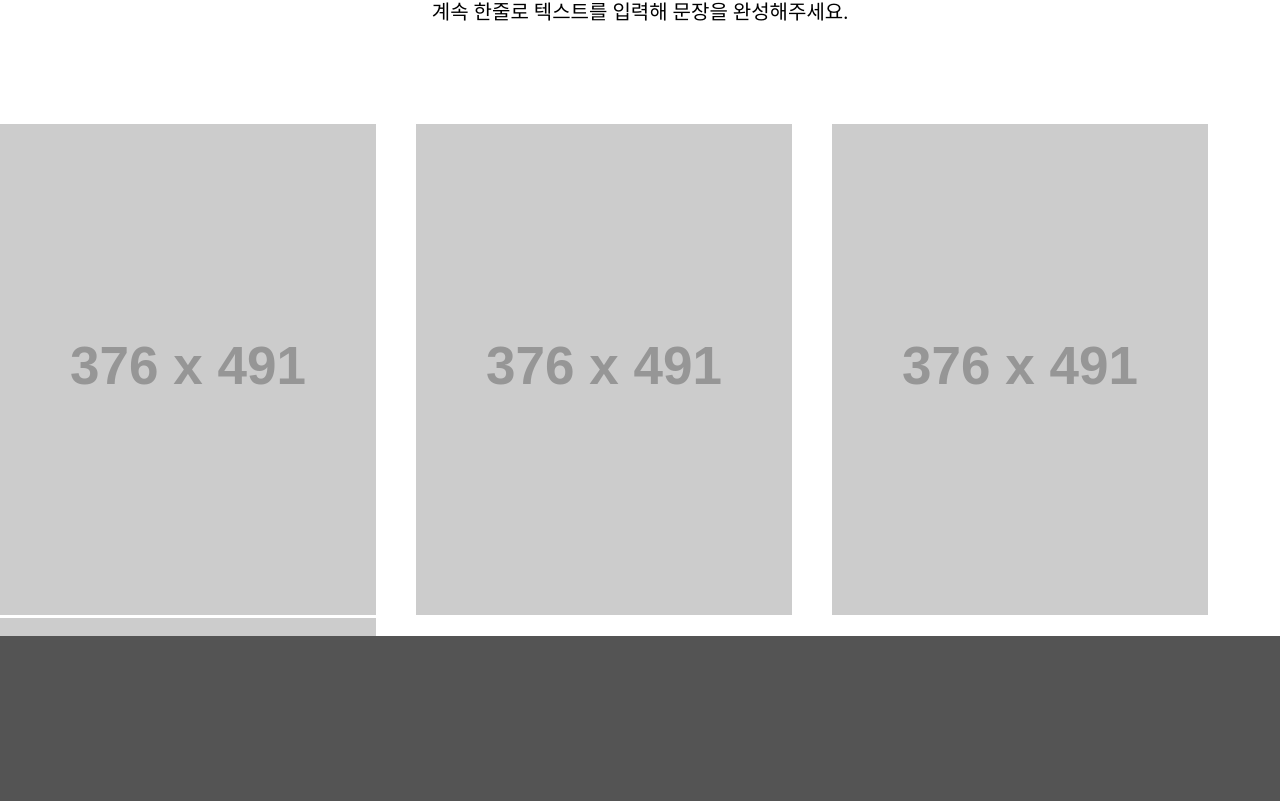
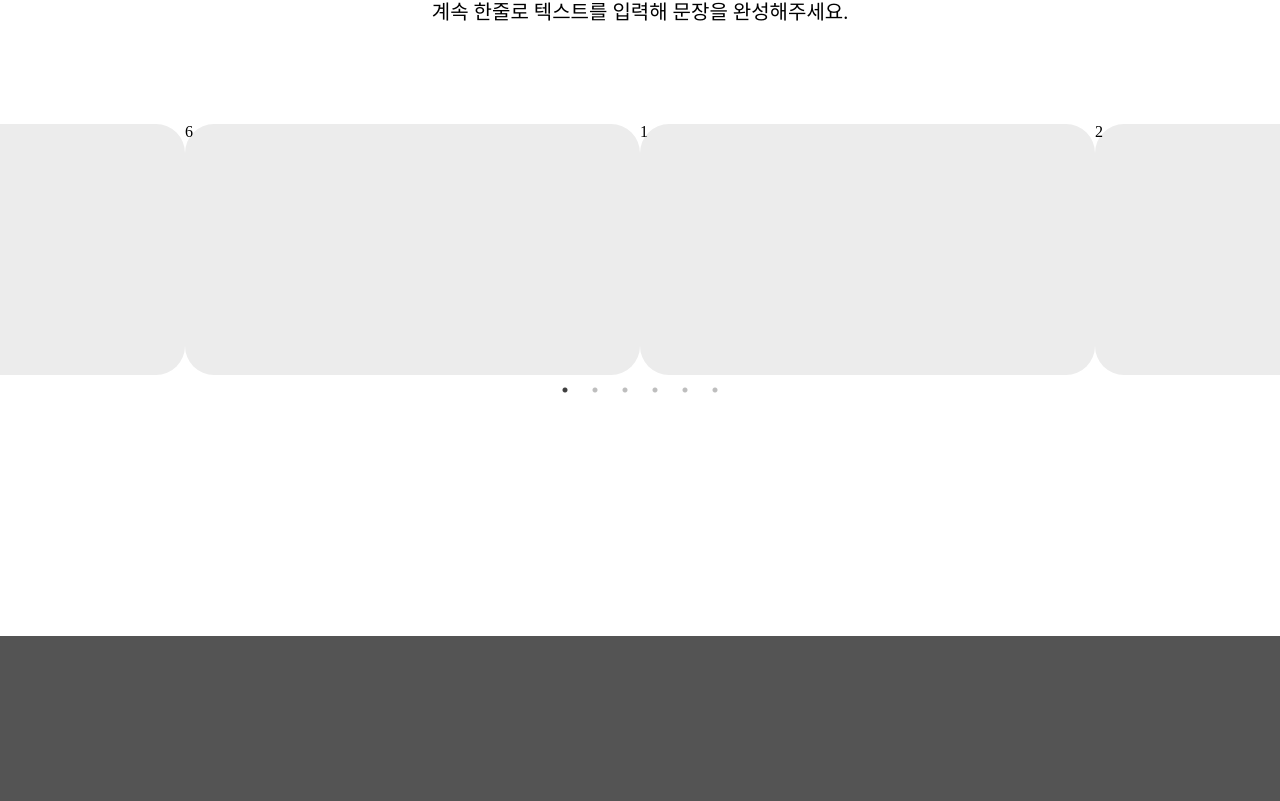
Before and after one commit to project-teamIP/hey-hi-fe, a React (Create React App) app: page / in a window 1280 px wide. Shown: the part 3619-4420 px from the top of the page. Built offline with nearby package versions, Linux system fonts and the light colour scheme.

Commit message:
✨ feat: main review slide 뼈대

```diff
--- a/package.json
+++ b/package.json
@@ -11,7 +11,10 @@
     "@types/node": "^16.18.39",
     "@types/react": "^18.2.18",
     "@types/react-dom": "^18.2.7",
+    "@types/react-slick": "^0.23.10",
+    "@types/slick-carousel": "^1.6.37",
     "axios": "^1.4.0",
+    "carousel": "^0.0.3",
     "chart.js": "^4.3.3",
     "chartjs-adapter-date-fns": "^3.0.0",
     "js-cookie": "^3.0.5",
@@ -21,7 +24,10 @@
     "react-redux": "^8.1.2",
     "react-router-dom": "^6.14.2",
     "react-scripts": "5.0.1",
+    "react-slick": "^0.29.0",
     "redux": "^4.2.1",
+    "slick": "^1.12.2",
+    "slick-carousel": "^1.8.1",
     "styled-components": "^6.0.6",
     "styled-reset": "^4.5.1",
     "typescript": "^4.9.5",
--- a/src/components/main/mainReview/MainReview.tsx
+++ b/src/components/main/mainReview/MainReview.tsx
@@ -1,5 +1,5 @@
-import React from "react";
 import * as S from "./style";
+import Reviews from "./Reviews";
 
 const MainReview = () => {
   return (
@@ -8,10 +8,7 @@
       <h1>생생한 유저들의 후기!</h1>
       <p>계속 한줄로 텍스트를 입력해 문장을 완성해주세요.</p>
       <S.ReviewWrapper>
-        <img src="https://via.placeholder.com/376x491" alt="review1" />
-        <img src="https://via.placeholder.com/376x491" alt="review2" />
-        <img src="https://via.placeholder.com/376x491" alt="review3" />
-        <img src="https://via.placeholder.com/376x491" alt="review4" />
+        <Reviews />
       </S.ReviewWrapper>
     </S.MainReviewBox>
   );
--- /dev/null
+++ b/src/components/main/mainReview/Reviews.tsx
@@ -0,0 +1,56 @@
+import React from "react";
+import Slider from "react-slick";
+import "slick-carousel/slick/slick.css";
+import "slick-carousel/slick/slick-theme.css";
+import { styled } from "styled-components";
+import { colors } from "../../../assets/styles/colors";
+
+const Reviews = () => {
+  const settings = {
+    centerMode: true,
+    dots: true,
+    infinite: true,
+    slidesToShow: 4,
+    slidesToScroll: 1,
+    arrows: true,
+  };
+
+  return (
+    <ReviewBox>
+      <Slider {...settings}>
+        <ReviewCard>
+          <h3>1</h3>
+        </ReviewCard>
+        <ReviewCard>
+          <h3>2</h3>
+        </ReviewCard>
+        <ReviewCard>
+          <h3>3</h3>
+        </ReviewCard>
+        <ReviewCard>
+          <h3>4</h3>
+        </ReviewCard>
+        <ReviewCard>
+          <h3>5</h3>
+        </ReviewCard>
+        <ReviewCard>
+          <h3>6</h3>
+        </ReviewCard>
+      </Slider>
+    </ReviewBox>
+  );
+};
+
+export default Reviews;
+
+// styled-components
+const ReviewBox = styled.div`
+  width: 1920px;
+`;
+
+const ReviewCard = styled.div`
+  width: 474px;
+  height: 251px;
+  border-radius: 29px;
+  background-color: ${colors.gray};
+`;
```
Also changed, not shown: 1 other file (tests, documents, lock files or other folders).
